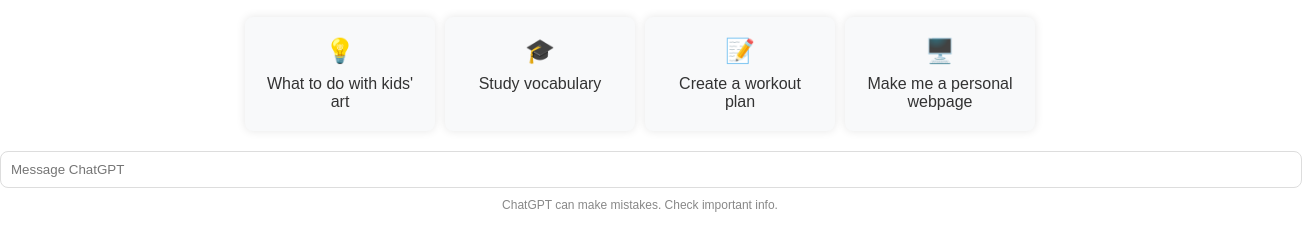
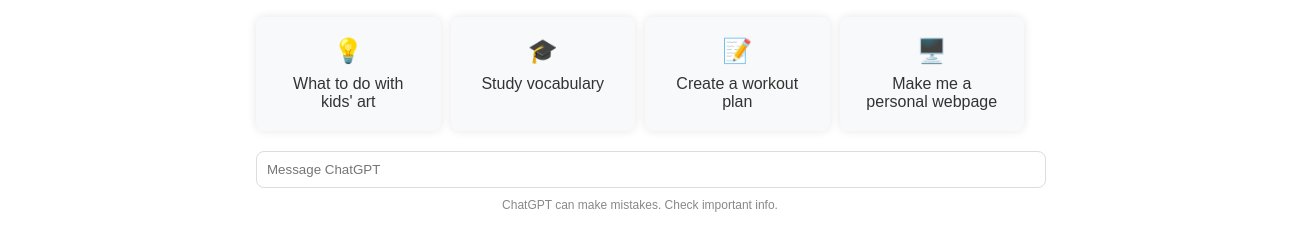
Before and after one commit to KiwiGaze/simpletripadvisor, a plain HTML site: page index.html in a window 1280 px wide. Shown: the part 366-614 px from the top of the page, 1302 px wide, since content can reach past the window. Drawn offline with Linux system fonts and the light colour scheme.

Commit message:
Update styles.css

```diff
--- a/styles.css
+++ b/styles.css
@@ -12,7 +12,7 @@ body {
 .container {
     text-align: center;
     width: 100%;
-    max-width: 100vw;
+    max-width: 60vw;
     position: relative;
     padding-top: 60px; /* Space for the navbar */
 }
```
